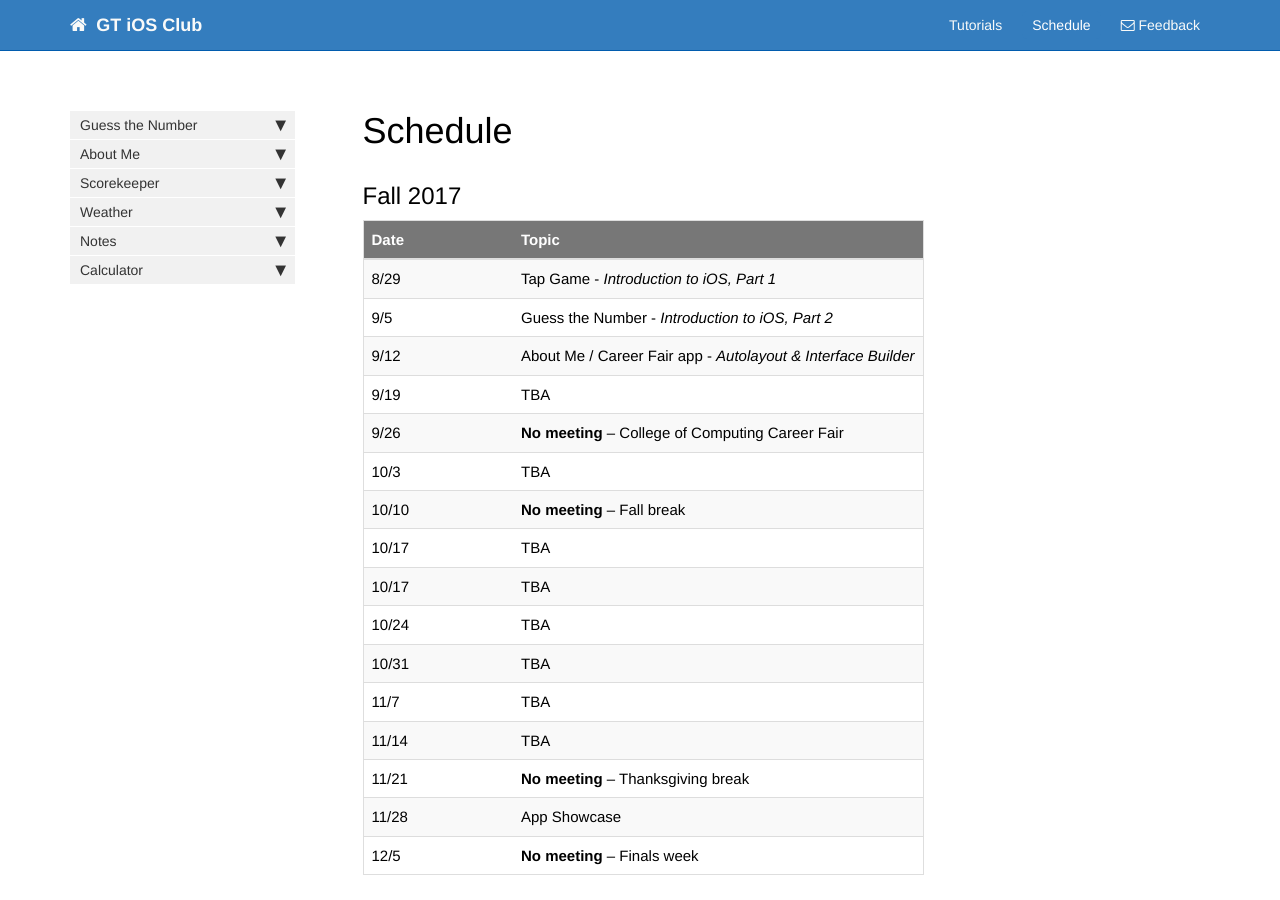
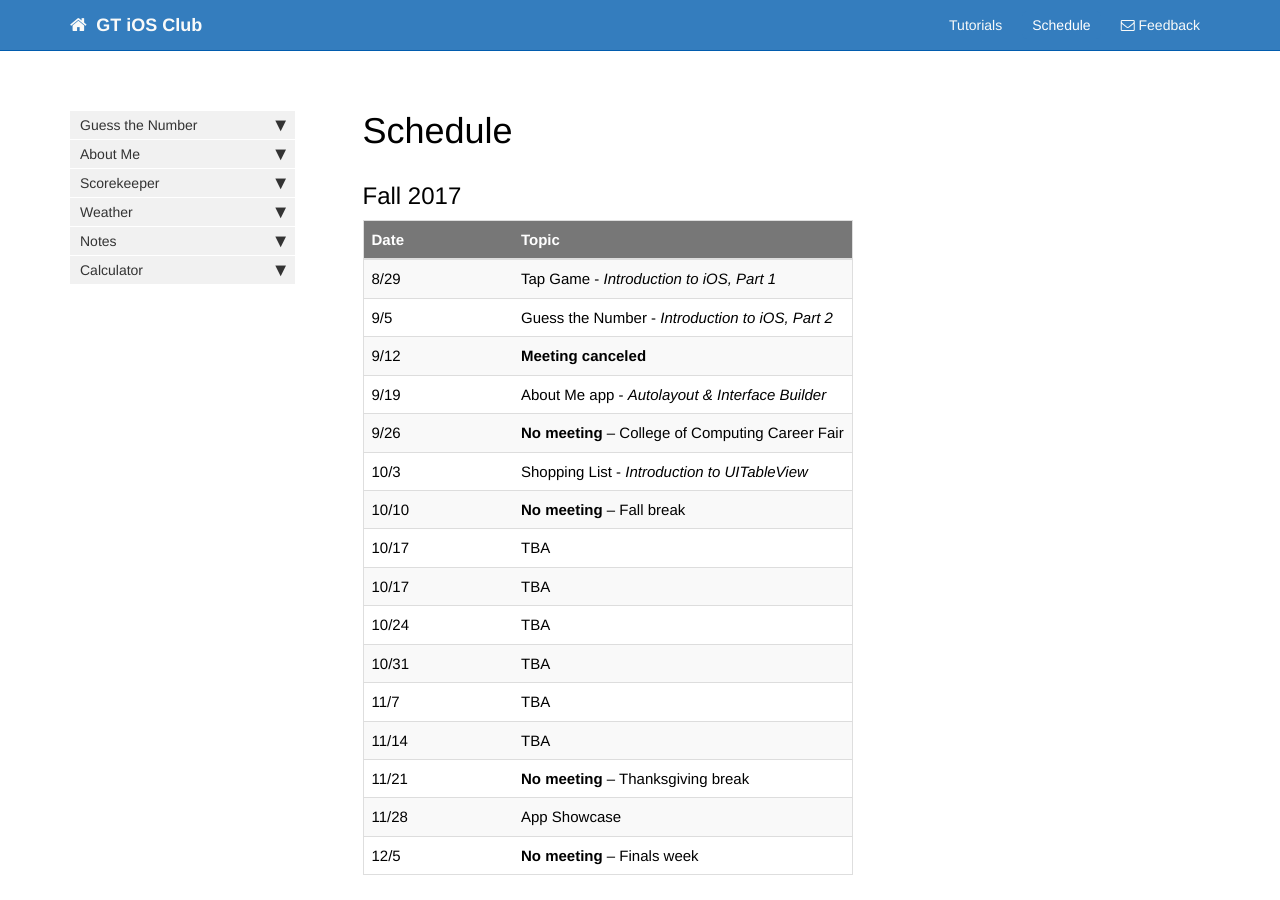
Before and after one commit to gtiosclub/gtios.club, a Jekyll site: the page built from schedule.md, in a window 1280 px wide and 900 px high. Built offline with Jekyll 4.4.1, drawn with Linux system fonts in a browser that asks for light colours; nearby versions of some CDN libraries; comment, search, counter and statistics services are not loaded.

Commit message:
Update schedule

```diff
--- a/schedule.md
+++ b/schedule.md
@@ -10,10 +10,10 @@ Date   | Topic
 -------| -------------
 8/29   | Tap Game - *Introduction to iOS, Part 1*
 9/5    | Guess the Number - *Introduction to iOS, Part 2*
-9/12   | About Me / Career Fair app - *Autolayout & Interface Builder*
-9/19   | TBA
+9/12   | **Meeting canceled**
+9/19   | About Me app - *Autolayout & Interface Builder*
 9/26   | **No meeting** -- College of Computing Career Fair
-10/3   | TBA
+10/3   | Shopping List - *Introduction to UITableView*
 10/10  | **No meeting** -- Fall break
 10/17  | TBA
 10/17  | TBA
```
